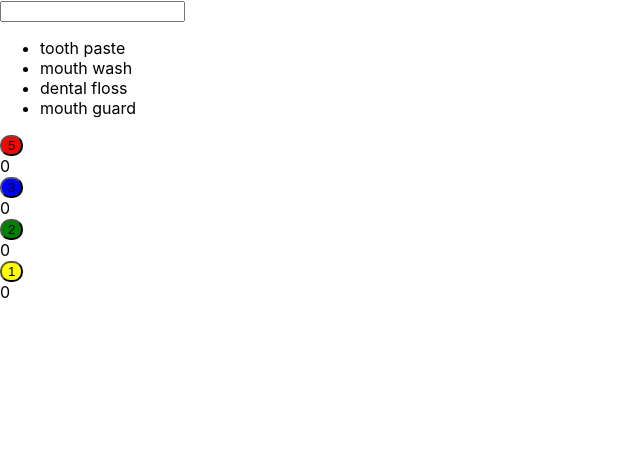
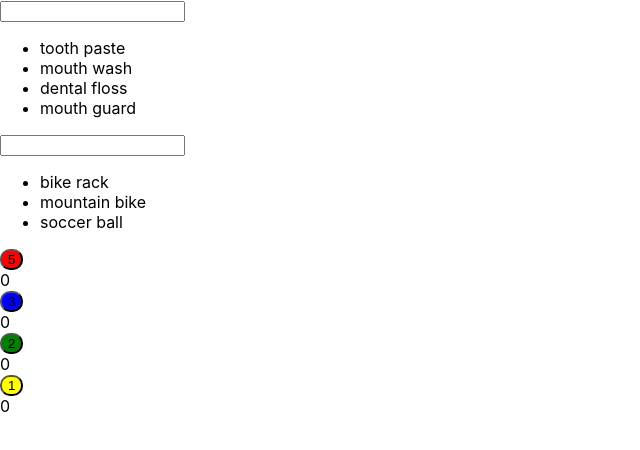
Before and after one commit to saretoduncan/reaact_tutorial, a React (Create React App) app: page / in a window 1280 px wide. Shown: the top 450 px of the page, without its empty margins (0-640 px from the left). Built offline with nearby package versions, Linux system fonts and the light colour scheme.

Commit message:
make search bar reusable

```diff
--- a/src/App.js
+++ b/src/App.js
@@ -2,10 +2,23 @@ import logo from './logo.svg';
 import './App.css';
 import CountButton from './components/counter/Countbutton';
 import Search from './components/searchBar/search';
+const teethProducts = [
+    "tooth paste",
+    "mouth wash",
+    "dental floss",
+    "mouth guard"
+
+    ]
+const bikeProducts=[
+    "bike rack",
+    "mountain bike",
+    "soccer ball"
+]
 const App=()=> {
     return ( <
         div className = "App" >
-        <Search/>
+        <Search products={teethProducts}/>
+        <Search products={bikeProducts}/>
               <CountButton incrementBy={5} buttonBackgroundColor={"red"}/>
               <CountButton incrementBy={3} buttonBackgroundColor={"blue"}/>
               <CountButton incrementBy={2} buttonBackgroundColor={"green"}/>
--- a/src/components/searchBar/search.js
+++ b/src/components/searchBar/search.js
@@ -1,23 +1,17 @@
 import React, { useState } from "react";
 import "./search.css"
-const products = [
-"tooth paste",
-"mouth wash",
-"dental floss",
-"mouth guard"
 
-]
-const Search=()=>{
+const Search=(props)=>{
 
     const [searchValue, setSearchValue]= useState("")
     const handleInputChanage=(event)=>{
         setSearchValue(event.target.value)
     }
-    const shouldDisplayButton= searchValue>0;
+    const shouldDisplayButton= searchValue.length>0;
     const handleClearClick=()=>{
             setSearchValue("")
     }
-    const filteredProducts= products.filter((products)=> products.includes(searchValue))
+    const filteredProducts= props.products.filter((products)=> products.includes(searchValue))
     return(
         <div>
             <input type="text" value={searchValue} onChange={handleInputChanage}/>
```
